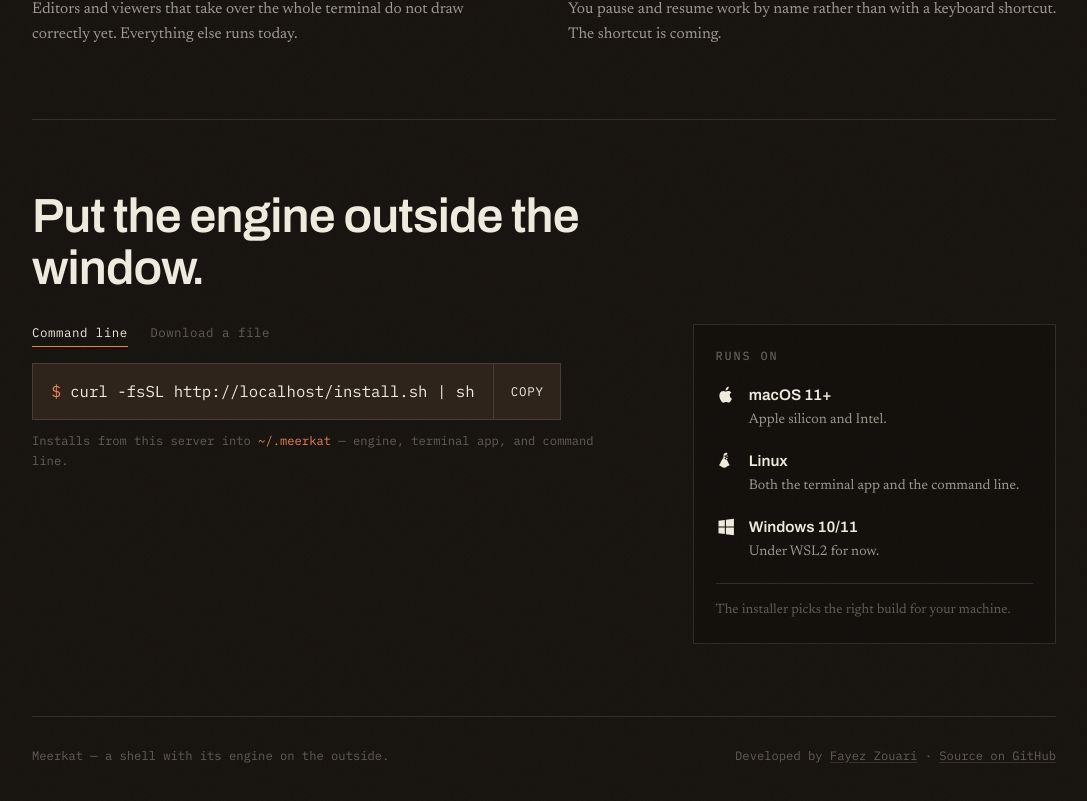
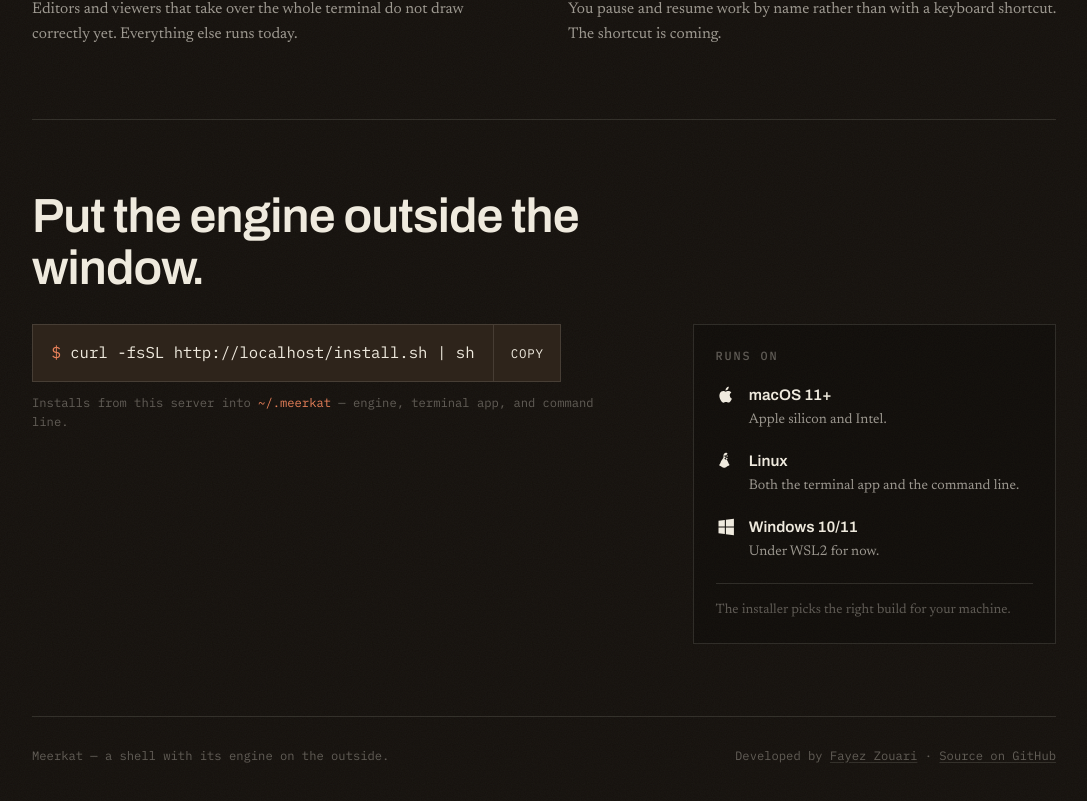
Before and after one commit to fayezzouari/meerkat-shell, a React (Vite) app in the folder meerkat-site/: page / in a window 1280 px wide. Shown: the part 2995-3796 px from the top of the page, without its empty margins (96-1183 px from the left). Built offline with nearby package versions, Linux system fonts and the light colour scheme.

Commit message:
refactor(CloseCta): replace InstallChoice with InstallCommand for improved clarity

```diff
--- a/meerkat-site/src/components/CloseCta.jsx
+++ b/meerkat-site/src/components/CloseCta.jsx
@@ -1,22 +1,40 @@
 import { useReveal } from "../hooks/useReveal.js";
-import InstallChoice from "./InstallChoice.jsx";
+import { isLocalInstall } from "../data/install.js";
+import InstallCommand from "./InstallCommand.jsx";
 import OsSupport from "./OsSupport.jsx";
 
 // The only install on the page now, at the end — the hero makes the claim and
 // stops there. The nav's Install button and the skip link both land on the
-// chooser below, which is why it carries the #install anchor.
+// command below, which is why it carries the #install anchor.
 //
 // The compatibility card lives here too: what machines it runs on is a question
 // you ask once you have decided you want it, not while you are still reading the
 // first sentence.
 export default function CloseCta() {
   const ref = useReveal();
+  const local = isLocalInstall();
 
   return (
     <section className="section close reveal" id="other" ref={ref}>
       <h2 className="h2 close-h">Put the engine outside the window.</h2>
       <div className="close-grid">
-        <InstallChoice id="install" tone="dark" />
+        <InstallCommand
+          id="install"
+          tone="dark"
+          note={
+            local ? (
+              <>
+                Installs from this server into <span>~/.meerkat</span> — engine,
+                terminal app, and command line.
+              </>
+            ) : (
+              <>
+                One command, then you have it.{" "}
+                <span>Installs the latest release into ~/.meerkat.</span>
+              </>
+            )
+          }
+        />
         <OsSupport />
       </div>
     </section>
```
